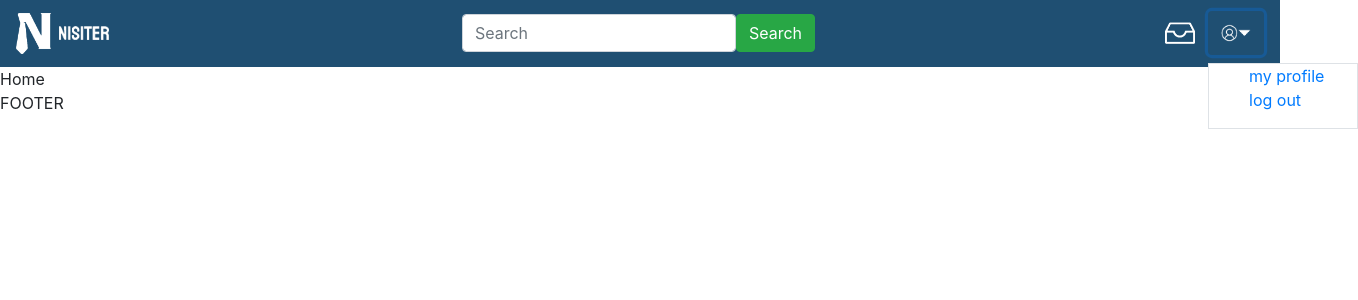
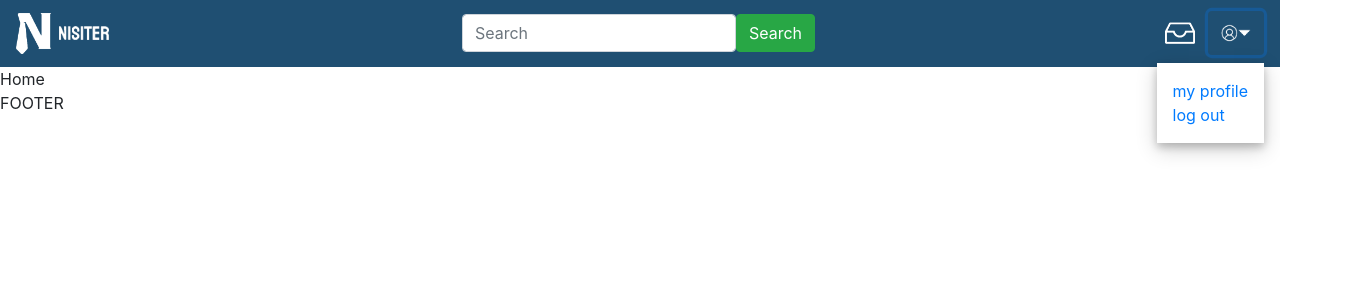
Before and after one commit to 2110336-SoftwareEngineering2/sec3_ALLA, a React (Create React App) app in the folder frontend/: page / in a window 1280 px wide. Both pictures are taken after a click on the button 1236 px from the left and 33 px from the top of the page. Shown: the top 300 px of the page, 1358 px wide, since content can reach past the window. Built offline with nearby package versions, Linux system fonts and the light colour scheme.

Commit message:
nav dropdown styling

```diff
--- a/frontend/src/components/Navigation/index.js
+++ b/frontend/src/components/Navigation/index.js
@@ -42,7 +42,7 @@ export default function Navigation() {
               <img src={profile_image} width="30" />
             </button>
           </a> */}
-          <div className="bigg-container ">
+          <div className="dropdown-container ">
             <div>
               <button
                 class="btn btn-default"
@@ -51,21 +51,20 @@ export default function Navigation() {
                 <img src={inbox_image_1} width="30" />
               </button>
             </div>
-            <div className="position-relative">
+            <div className="dropdown-item-container position-relative d-flex flex-row-reverse">
               {dropDown ? (
                 <div
-                  className="popup position-absolute mt-2 border"
-                  id="dropdown"
+                  className="dropdown-item position-absolute mt-2 p-3 "
+
                 >
-                  <ul>
-                    <a href="/myprofile" >my profile</a><br>
-                    </br>
-                    <a href="/login" >log out</a>
+                  <ul className='menu-list d-flex flex-column'>
+                    <li><a href="/myprofile" >my profile</a></li>
+                    <li><a href="/login" >log out</a></li>
                   </ul>
                 </div>
               ) : (
-                <></>
-              )}
+                  <></>
+                )}
             </div>
           </div>
         </div>
--- a/frontend/src/components/Navigation/style.scss
+++ b/frontend/src/components/Navigation/style.scss
@@ -1,20 +1,18 @@
-.nav-container{
+.nav-container {
     width: 100%;
     flex-direction: row;
     flex-wrap: nowrap;
-
 }
-.nav-spacer{
-    padding-top:50px;
+.nav-spacer {
+    padding-top: 50px;
 }
 
 .font-style {
     color: white;
-    &:hover{
-        color:rgb(113, 230, 157);
+    &:hover {
+        color: rgb(113, 230, 157);
     }
 }
-
 
 .logo-container {
     width: 30%;
@@ -27,7 +25,7 @@
 }
 
 .profile-container {
-    width :30%;
+    width: 30%;
     justify-content: flex end;
 }
 
@@ -35,13 +33,21 @@
     background-color: #1f4f72;
 }
 
-.bigg-container {
-    .popup {
-        background-color: #ffffff;
-        border: rgb(0, 0, 0);
-        border-color: rgb(0, 0, 0);
-        visibility:"";
-        width: 150px;
+.dropdown-container {
+    .dropdown-item-container {
+        .dropdown-item {
+            box-shadow: 0 4px 8px 0 rgba(0, 0, 0, 0.2), 0 6px 20px 0 rgba(0, 0, 0, 0.19);            background-color: #ffffff;
+            width: fit-content;
+            .menu-list {
+                padding: 0px;
+                margin: 0px;
+                list-style-type: none;
+                li a {
+                    &:hover,&:focus,&:active ,&:visited{
+                        text-decoration: none;
+                    }
+                }
+            }
+        }
     }
-
 }
```
Also changed, not shown: 1 other file (tests, documents, lock files or other folders).
